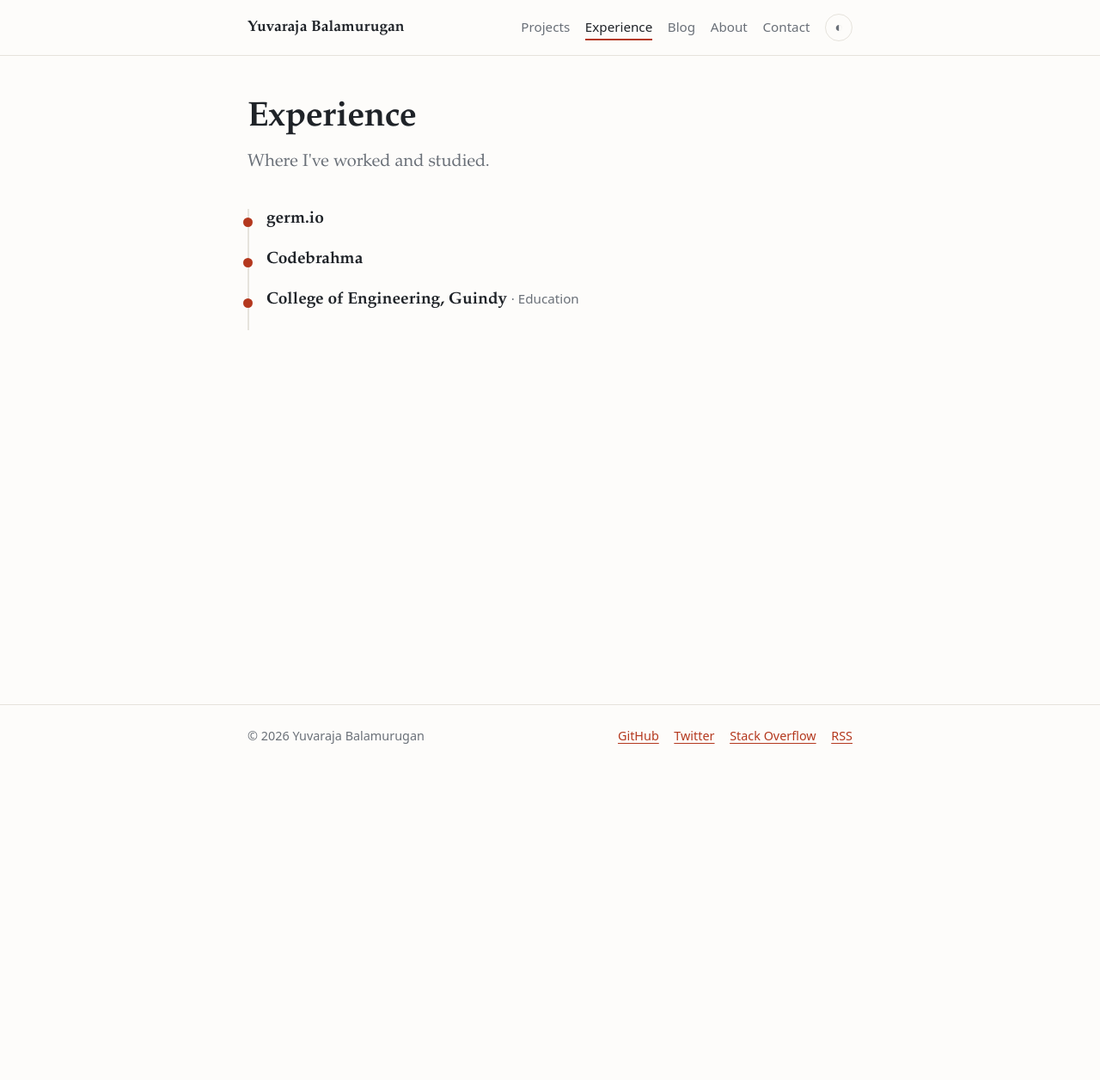
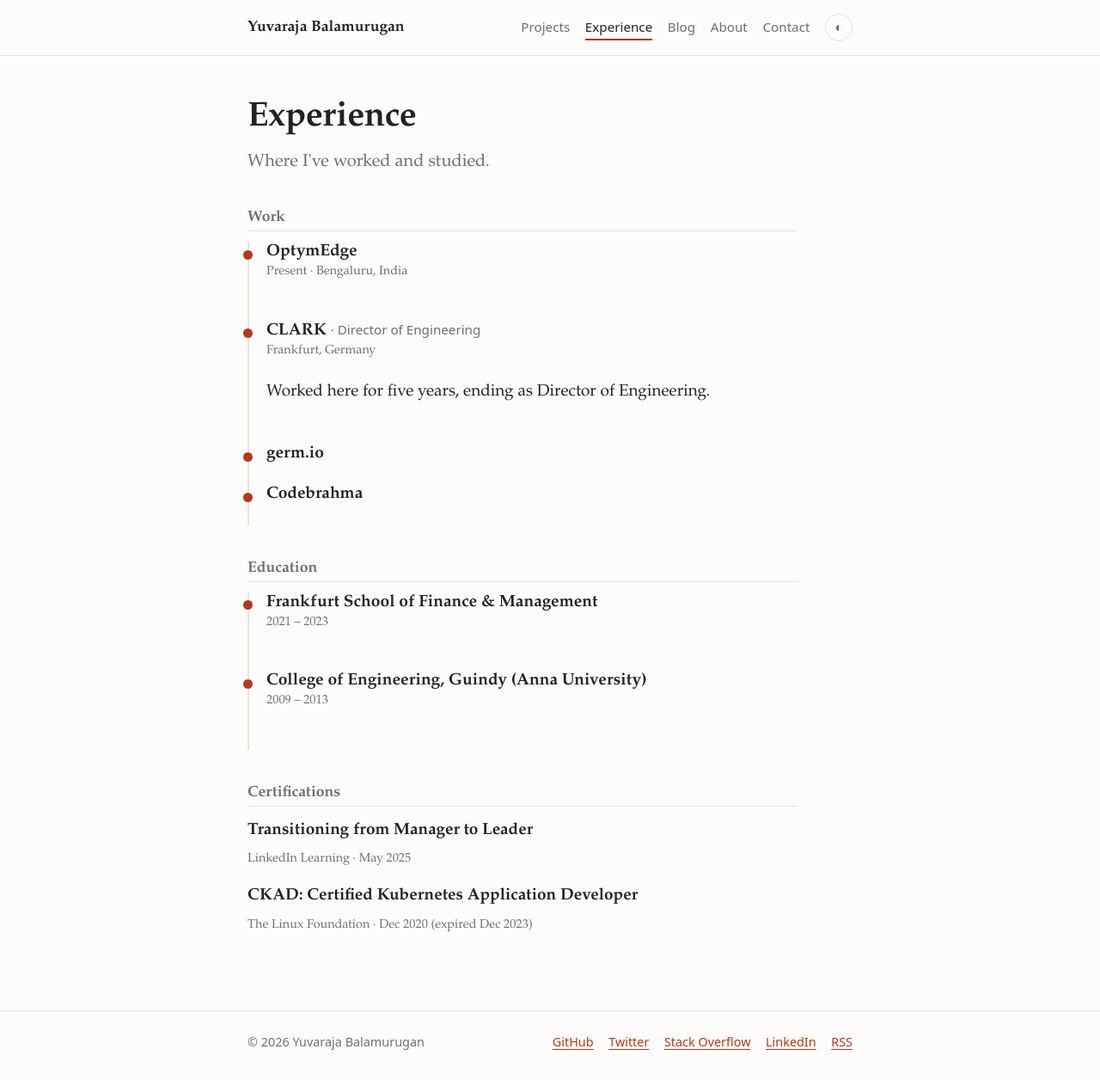
Before and after one commit to Charizard/charizard.github.io, a Jekyll site: the page built from experience.md, in a window 1280 px wide. Shown: the whole page at 86% size. Built offline with Jekyll 4.4.1, drawn with Linux system fonts in a browser that asks for light colours; before the commit the page ends 900 px from its top, so only the background shows below that.

Commit message:
Update data about experience and headline

```diff
--- a/_config.yml
+++ b/_config.yml
@@ -13,13 +13,14 @@
   avatar:         avatar.jpg
   bio:            "Engineering leader, JS and Ruby enthusiast"
   email:          yuv.slm@gmail.com
+  location:       "Bengaluru, India"
   # Social networking links used in footer. Update and remove as you like.
   twitter:        "Charizard_"
   facebook:
   github:         "Charizard"
   stackexchange:
   stackoverflow:  "2678080"
-  linkedin:
+  linkedin:       "charizard15"
   instagram:
   flickr:
   tumblr:
--- a/_data/experience.yml
+++ b/_data/experience.yml
@@ -1,13 +1,26 @@
-# Newest first. `role` and `summary` are optional; add them as you like.
-- company: germ.io
-  period: ""
-  role: ""
-  summary: ""
-- company: Codebrahma
-  period: ""
-  role: ""
-  summary: ""
-- company: College of Engineering, Guindy
-  period: ""
-  role: Education
-  summary: ""
+# Newest first. Only `company` is required; the rest are optional.
+# Source: LinkedIn public profile (partial) and GitHub. Fill in dates and roles as needed.
+jobs:
+  - company: OptymEdge
+    location: Bengaluru, India
+    period: Present
+  - company: CLARK
+    location: Frankfurt, Germany
+    role: Director of Engineering
+    summary: Worked here for five years, ending as Director of Engineering.
+  - company: germ.io
+  - company: Codebrahma
+
+education:
+  - school: Frankfurt School of Finance & Management
+    period: 2021 – 2023
+  - school: College of Engineering, Guindy (Anna University)
+    period: 2009 – 2013
+
+certifications:
+  - name: "Transitioning from Manager to Leader"
+    issuer: LinkedIn Learning
+    date: May 2025
+  - name: "CKAD: Certified Kubernetes Application Developer"
+    issuer: The Linux Foundation
+    date: Dec 2020 (expired Dec 2023)
--- a/_layouts/home.html
+++ b/_layouts/home.html
@@ -4,6 +4,7 @@
 <section class="hero">
   <img class="avatar" src="{{ '/images/' | append: site.owner.avatar | relative_url }}" alt="{{ site.owner.name }}" width="96" height="96">
   <h1>{{ site.owner.name }}</h1>
+  <p class="meta">{{ site.owner.location }}</p>
   <p class="lede">{{ site.tagline }}</p>
   <ul class="links">{% include social-links.html %}<li><a href="mailto:{{ site.owner.email }}">Email</a></li></ul>
 </section>
--- a/assets/css/main.css
+++ b/assets/css/main.css
@@ -118,3 +118,9 @@
   a, .theme-toggle { transition: color .15s, border-color .15s; }
 }
 @media print { .site-header, .site-footer, .theme-toggle { display: none; } body { background: #fff; color: #000; } }
+
+.button { display: inline-block; padding: .5rem 1rem; border: 1px solid var(--accent); border-radius: 6px; text-decoration: none; font-size: .95rem; }
+.button:hover { background: var(--accent); color: var(--bg); }
+.plain { list-style: none; padding: 0; }
+.plain li { margin-bottom: .75rem; }
+.page h2 { font-size: 1.1rem; color: var(--muted); border-bottom: 1px solid var(--line); padding-bottom: .25rem; margin-top: 2.5rem; }
--- a/experience.md
+++ b/experience.md
@@ -5,12 +5,34 @@
 permalink: /experience/
 ---
 
+{%- if site.resume %}
+<p><a class="button" href="{{ site.resume | relative_url }}">Download my resume (PDF)</a></p>
+{%- endif %}
+
+<h2>Work</h2>
 <ol class="timeline">
-{%- for job in site.data.experience %}
+{%- for job in site.data.experience.jobs %}
   <li>
-    <h3>{{ job.company }}{% if job.role != "" %} <span class="role">· {{ job.role }}</span>{% endif %}</h3>
-    {%- if job.period != "" %}<p class="meta">{{ job.period }}</p>{% endif %}
-    {%- if job.summary != "" %}<p>{{ job.summary }}</p>{% endif %}
+    <h3>{{ job.company }}{% if job.role %} <span class="role">· {{ job.role }}</span>{% endif %}</h3>
+    {%- if job.period or job.location %}<p class="meta">{{ job.period }}{% if job.period and job.location %} · {% endif %}{{ job.location }}</p>{% endif %}
+    {%- if job.summary %}<p>{{ job.summary }}</p>{% endif %}
   </li>
 {%- endfor %}
 </ol>
+
+<h2>Education</h2>
+<ol class="timeline">
+{%- for ed in site.data.experience.education %}
+  <li>
+    <h3>{{ ed.school }}</h3>
+    {%- if ed.period %}<p class="meta">{{ ed.period }}</p>{% endif %}
+  </li>
+{%- endfor %}
+</ol>
+
+<h2>Certifications</h2>
+<ul class="plain">
+{%- for c in site.data.experience.certifications %}
+  <li><strong>{{ c.name }}</strong><br><span class="meta">{{ c.issuer }} · {{ c.date }}</span></li>
+{%- endfor %}
+</ul>
```
